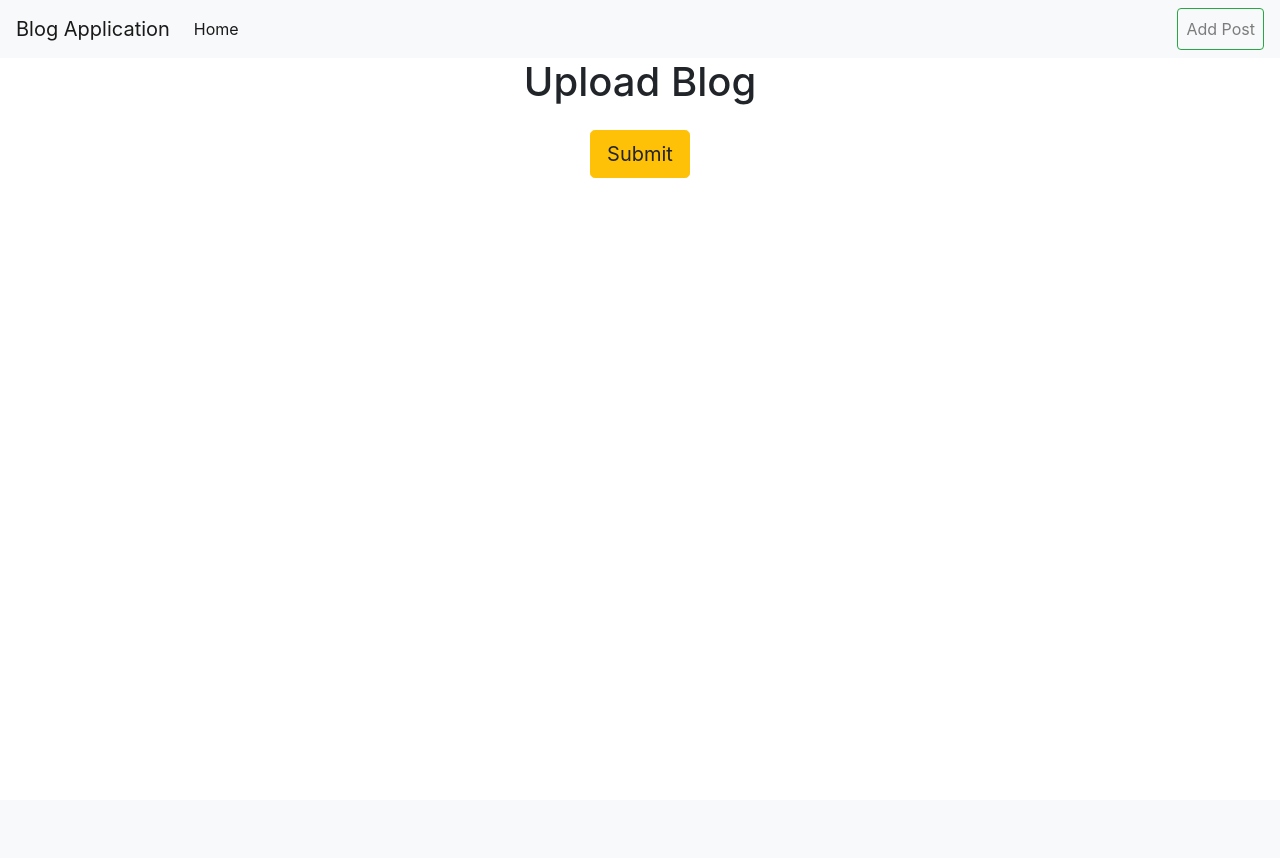
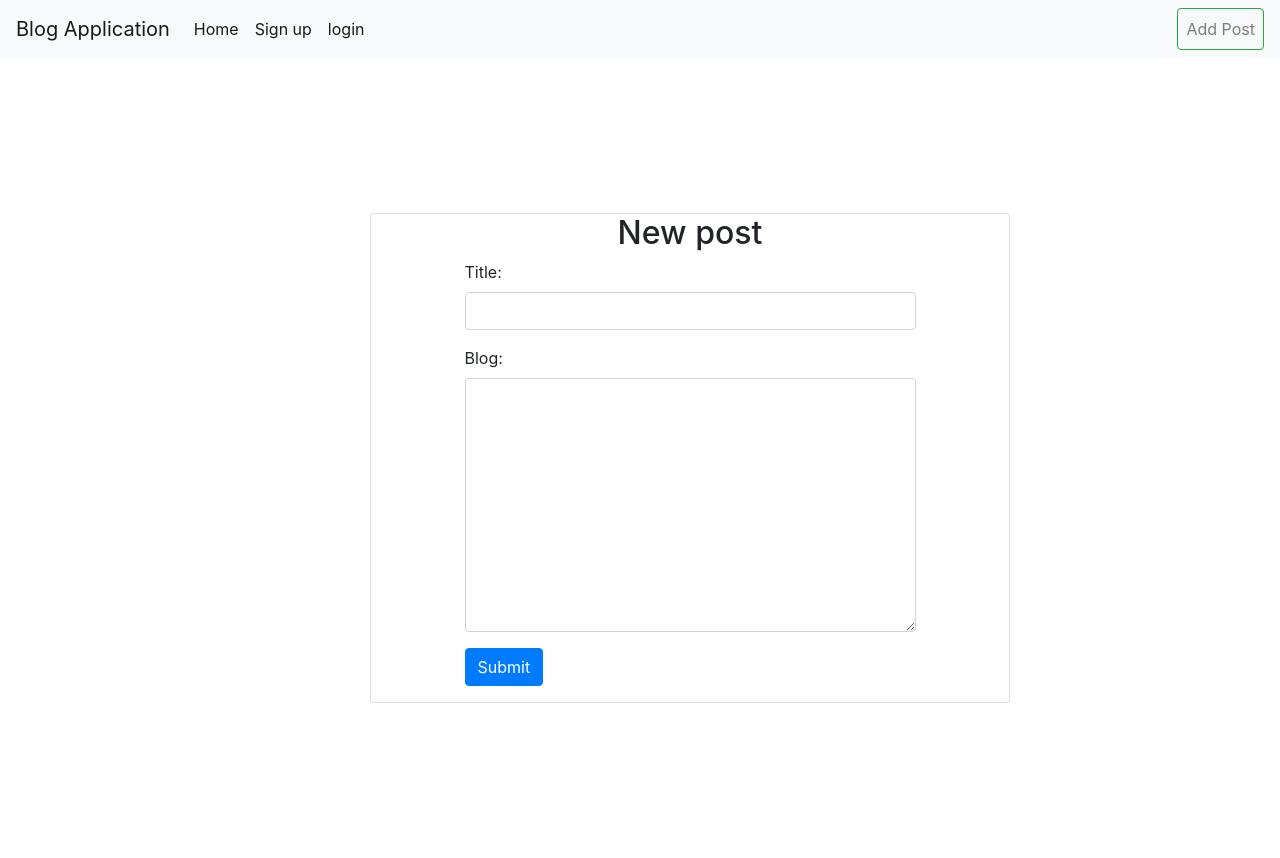
Before and after one commit to jerumanu/Blog, a Django app: page /upload/ in a window 1280 px wide. Before the commit the page ends 178 px from the top, so only its background shows below. Run offline with Django 4.2, Linux system fonts and the light colour scheme; the visitor is signed in with stand-in values (Sample User, id 1); some libraries are stand-ins or nearby versions.

Commit message:
desing tamplates

```diff
--- a/post/templates/navbar.html
+++ b/post/templates/navbar.html
@@ -9,6 +9,12 @@
       <li class="nav-item active">
         <a class="nav-link" href="{% url 'index' %}">Home <span class="sr-only">(current)</span></a>
       </li>
+      <li class="nav-item active">
+        <a class="nav-link" href="{% url 'register' %}">Sign up <span class="sr-only">(current)</span></a>
+      </li>
+      <li class="nav-item active">
+        <a class="nav-link" href="{% url 'login' %}">login <span class="sr-only">(current)</span></a>
+      </li>
     </ul>
     <ul class="navbar-nav my-2 my-lg-0">
       <li class="nav-item">
--- a/post/templates/post/post.html
+++ b/post/templates/post/post.html
@@ -12,7 +12,7 @@
 
                 <center>
                     <a href="#" class="btn btn-primary"> More &rarr;</a>
-                    <a href="update/{{post.id}}" class="btn btn-warning" id='{{post.id}}'>edit</a>
+                    <a href=" update/{{post.id}}  "class="btn btn-warning"  id='{{post_id}}'>edit</a>
                     <a href="delete/{{post.id}}" class="btn btn-danger" id='{{post.id}}'>delete</a>
                 </center>
             </div>
--- a/post/templates/post/upload_form.html
+++ b/post/templates/post/upload_form.html
@@ -1,18 +1,41 @@
+
+
+
 {% extends 'base.html' %}
+
 {% block content %}
-<center>
-    <h1 class="display-8" >Upload Blog</h1>
-<form method='POST' enctype="multipart/form-data">
-    {% csrf_token %}
-    <table class='w-50 table table-light' style="border-radius:10px;background-color:gray;">
-        {% for field in upload_form %}
-        <tr>
-            <th>{{field.label}}</th>
-            <td>{{ field }}</td>
-        </tr>
-        {% endfor %}
-    </table>
-    <button type="submit" class="btn btn-lg btn-warning">Submit</button>
+
+{% load widget_tweaks %}
+<div class="container">
+    <div class="row align-items-center vh-100">
+        <div class="col-6 mx-auto">
+<div class="card d-flex flex-column align-items-center" style="width: 40rem;">
+
+<h2>New post</h2>
+<div class="form-group">
+<form method="post" novalidate>
+  {% csrf_token %}
+
+  {% for hidden_field in form.hidden_fields %}
+  {{ hidden_field }}
+  {% endfor %}
+
+  {% for field in form.visible_fields %}
+  <div class="form-group">
+    {{ field.label_tag }}
+    {% render_field field class="form-control" %}
+    {% if field.help_text %}
+    <small class="form-text text-muted">{{ field.help_text }}</small>
+    {% endif %}
+  </div>
+  {% endfor %}
+
+  <button type="submit" class="btn btn-primary">Submit</button>
 </form>
-</center>
 {% endblock %}
+</div>
+
+</div>
+</div>
+</div>
+</div>
--- a/post/templates/registration/login.html
+++ b/post/templates/registration/login.html
@@ -1,4 +1,4 @@
-{% extends 'post/blog.html' %} {% block content %}
+{% extends 'base.html' %} {% block content %}
 <section>
   <div class="container">
     <div class="row">
--- a/post/templates/registration/register.html
+++ b/post/templates/registration/register.html
@@ -1,4 +1,4 @@
-{% extends 'post/blog.html' %} {% block content %}
+{% extends 'blog.html' %} {% block content %}
 <section>
     <div class="container">
         <div class="row">
```
